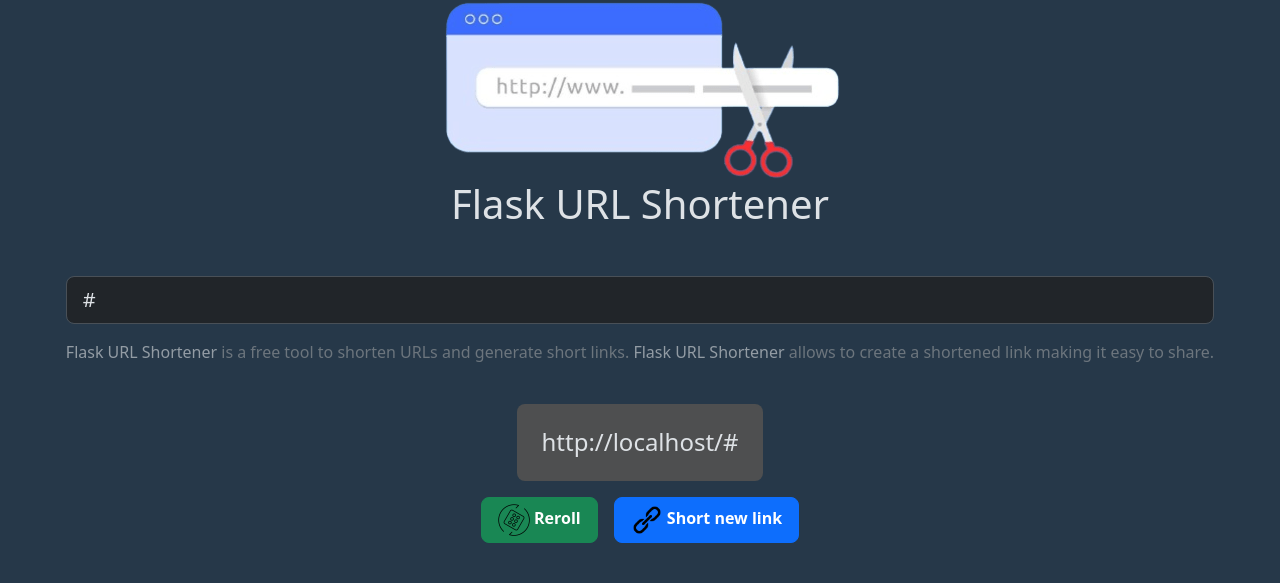
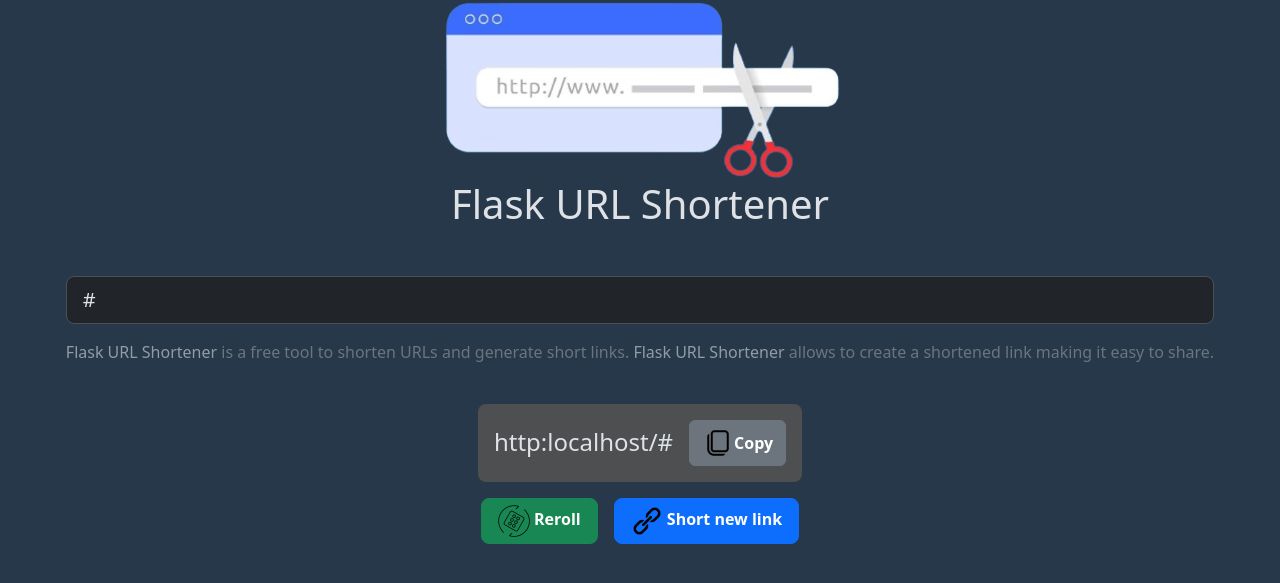
Before and after one commit to MJTech46/FLASK-URL-shortener, a Flask app: template templates/index.html in a window 1280 px wide. Shown: the part 129-712 px from the top of the page. Run offline with Flask 3, Linux system fonts and the light colour scheme; the template is opened without the code that fills it: most values are stand-ins (such as "Sample title", 1, 10 or a date in 2020).

Commit message:
added reroll loading timer & copy to clipboard: working only for desktop

```diff
--- a/app.py
+++ b/app.py
@@ -7,6 +7,8 @@ import json
 from flask import Flask, render_template, request, redirect
 from flask_sqlalchemy import SQLAlchemy
 app = Flask(__name__)
+
+
 
 ### Database ###
 app.config["SQLALCHEMY_DATABASE_URI"] = "sqlite:///sqlite.db"
@@ -21,6 +23,28 @@ class UrlShortener(db.Model):
     def __repr__(self):
         return f"<UrlShortener {self.shortened_link}>"
 
+
+
+
+### utility functions ###
+def generate_random_str(length: int = 6) -> str:
+    #simple do-while using python
+    while True:
+        '''  Code to be executed at least once '''
+        #generating a new string
+        random_str = ''.join(choices(ascii_letters+digits, k=length))
+        #checking if it already in the db
+        obj = UrlShortener.query.filter_by(shortened_link=random_str).first()
+
+        ''' Condition to continue or exit the loop '''
+        if not obj:
+            break
+    #returning the new str
+    return random_str
+
+
+
+
 ### Routing ###
 @app.route("/", methods=["GET", "POST"])
 def index():
@@ -29,7 +53,7 @@ def index():
         input_url =  request.form.get("input-url")
 
         # generating random str with limit of 6
-        random_str = ''.join(choices(ascii_letters+digits, k=6)) #max 32
+        random_str = generate_random_str(length=6) #max 62
 
         ## save data in db ##
         obj = UrlShortener.query.filter_by(original_link=input_url).first()
@@ -59,13 +83,14 @@ def link_redirect(shortened_link):
     else:
         return redirect(obj.original_link)
 
+
 @app.route("/reroll/", methods=["POST"])
 def reroll():
     #collecting the requested short link
     old_short_link = request.get_json(force=True)["shortLink"]
 
     # generating new random str with limit of 6
-    random_str = ''.join(choices(ascii_letters+digits, k=6)) #max 32
+    random_str = generate_random_str(length=6) #max 62
 
     # collecting obj of old_short_link
     obj = UrlShortener.query.filter_by(shortened_link = old_short_link).first()
@@ -81,6 +106,10 @@ def reroll():
 
     return json.dumps(json_dict)
 
+
+
+
+
 ### Activation ###
 if __name__ == "__main__":
     app.run(debug=True, host="0.0.0.0", port=80)
--- a/static/scripts/script.js
+++ b/static/scripts/script.js
@@ -1,8 +1,24 @@
 // Reroll function
 function rerollPost() {
     const rerollBtn = document.getElementById("reroll-btn");
+    const rerollBtnSpan = document.getElementById("reroll-btn-span");
     rerollBtn.disabled = true;
 
+    // for reducing spamming of reroll btn
+    var timeOut = 3; // seconds
+    rerollBtnSpan.innerHTML=`Reroll in ${timeOut}`;
+    const timeOutId = setInterval(()=>{
+        if (timeOut>0) {
+            --timeOut;
+            rerollBtnSpan.innerHTML=`Reroll in ${timeOut}`;
+        } else {
+            rerollBtn.disabled = false;
+            rerollBtnSpan.innerHTML=`Reroll`;
+            clearInterval(timeOutId);
+        }
+    }, 1000);
+
+    // xhr code for posting data to the api at '/reroll/'
     var xhr = new XMLHttpRequest();
     const spanElement = document.getElementById("output-url-span");
     const json = {
@@ -18,9 +34,22 @@ function rerollPost() {
     };
     xhr.send(JSON.stringify(json));
 
-    // for reducing spamming of reroll btn
-    timeOutId = setTimeout(()=>{
-        rerollBtn.disabled = false;
-        clearTimeout(timeOutId);
-    }, 2000); // 2 seconds
 }
+
+function copyTextToClipboard() {
+    const copyBtnSpan = document.getElementById("copy-btn-span");
+    const text = protocolHostPortText + document.getElementById("output-url-span").innerText;
+    if (document.hasFocus()) {
+        navigator.clipboard.writeText(text).then(() => {
+            copyBtnSpan.innerHTML="Copied!";
+        }).catch(err => {
+            console.error('Failed to copy text: ', err);
+        });
+        timeOutId = setTimeout(()=>{
+            copyBtnSpan.innerHTML="Copy"
+            clearTimeout(timeOutId);
+        }, 2000); // 2 second
+    } else {
+        console.error('Failed to copy text: Document is not focused.');
+    }
+}
--- a/templates/index.html
+++ b/templates/index.html
@@ -3,7 +3,7 @@
 <head>
     <meta charset="UTF-8">
     <meta name="viewport" content="width=device-width, initial-scale=1.0">
-    <title>Home | URL Shortener</title>
+    <title>URL Shortener</title>
     <link rel="shortcut icon" href="/static/images/favicon.ico" type="image/x-icon">
     <!-- bootstrap css cdn -->
     <link href="https://cdn.jsdelivr.net/npm/bootstrap@5.3.3/dist/css/bootstrap.min.css" rel="stylesheet" integrity="sha384-QWTKZyjpPEjISv5WaRU9OFeRpok6YctnYmDr5pNlyT2bRjXh0JMhjY6hW+ALEwIH" crossorigin="anonymous">
@@ -25,20 +25,35 @@
             <p class="mt-3 text-secondary text-center "><span class="text-white-50">Flask URL Shortener</span> is a free tool to shorten URLs and generate short links. <span class="text-white-50">Flask URL Shortener</span> allows to create a shortened link making it easy to share.</p>
         </form>
         {% if output_url %}
-        <div class="mt-4 d-flex justify-content-center align-items-center p-4 rounded rounded-3" style="background-color: #4e4f50">
-            <h4 class="p-0 m-0">http://localhost/<span id="output-url-span">{{ output_url }}</span></h4>
+        <div class="mt-4 d-flex justify-content-center align-items-center p-2 rounded rounded-3" style="background-color: #4e4f50">
+            <div class="p-2 gap-3 rounded d-flex flex-row align-items-center">
+                <h4 class="p-0 m-0">
+                    <span id="protocolHostPort">https://jsWillReplaceThis/</span><span id="output-url-span">{{ output_url }}</span>
+                </h4>
+                <button class="btn btn-secondary d-flex flex-row justify-content-center align-items-center" onclick="copyTextToClipboard()">
+                    <img src="/static/images/copy.png" alt="reroll" style="width: 32px; height: 32px;"><span id="copy-btn-span" class="fw-semibold">Copy</span>
+                </button>
+            </div>
         </div>
         <div class="mt-3 d-flex flex-wrap justify-content-center align-items-center w-50 gap-3">
             <button class="btn btn-success rounded-3 ps-3 pe-3 fw-bold" onclick="rerollPost()" id="reroll-btn">
-                <img src="/static/images/roll.png" alt="reroll" style="width: 32px; height: 32px;"> Reroll
+                <img src="/static/images/roll.png" alt="reroll" style="width: 32px; height: 32px;"> <span id="reroll-btn-span">Reroll</span>
             </button>
             <a class="btn btn-primary rounded-3 ps-3 pe-3 fw-bold" href="/">
-                <img src="/static/images/icons8-url-50.png" alt="reroll" style="width: 32px; height: 32px;"> Short new link
+                <img src="/static/images/url.png" alt="reroll" style="width: 32px; height: 32px;"> Short new link
             </a>
         </div>
         {% endif %}
     </div>
 
+    <script>
+        if (window.location.port){
+            var protocolHostPortText = `${window.location.protocol}${window.location.hostname}:${window.location.port}/`;
+        } else {
+            var protocolHostPortText = `${window.location.protocol}${window.location.hostname}/`;
+        }
+        document.getElementById("protocolHostPort").innerHTML = protocolHostPortText;
+    </script>
     <!-- bootstrap js cdn -->
     <script src="https://cdn.jsdelivr.net/npm/bootstrap@5.3.3/dist/js/bootstrap.bundle.min.js" integrity="sha384-YvpcrYf0tY3lHB60NNkmXc5s9fDVZLESaAA55NDzOxhy9GkcIdslK1eN7N6jIeHz" crossorigin="anonymous"></script>
     <script src="/static/scripts/script.js"></script>
```
Also changed, not shown: static/images/copy.png (added), static/images/url.png (renamed from static/images/icons8-url-50.png).
